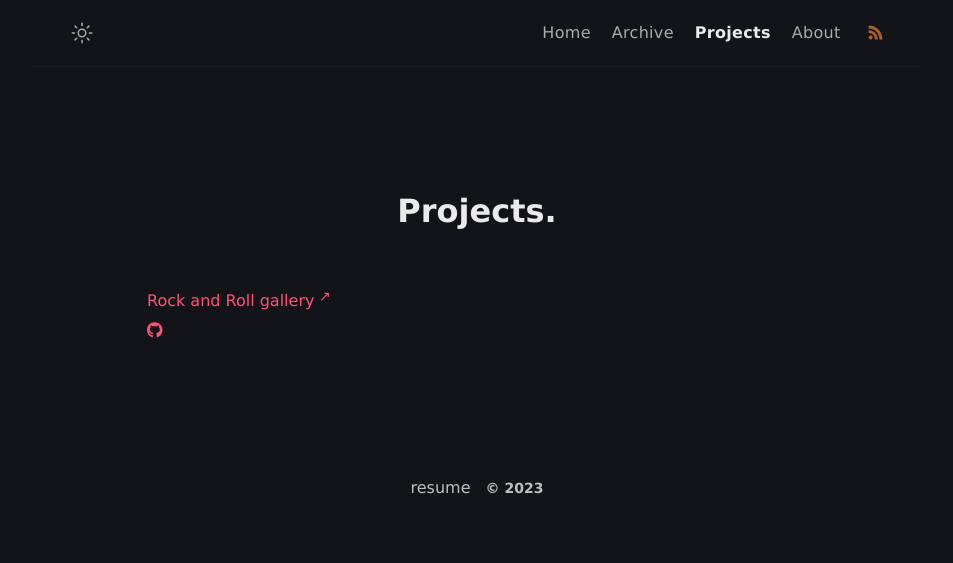
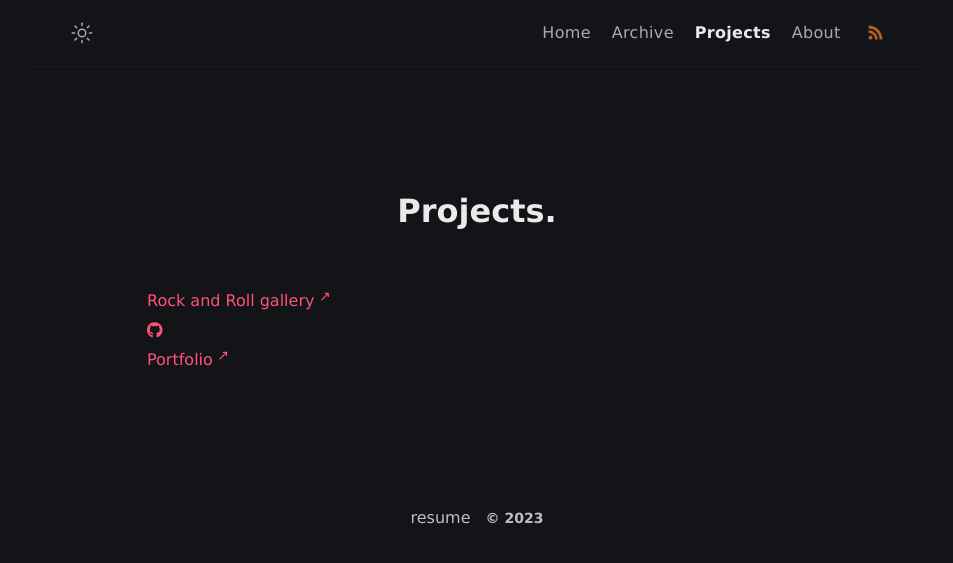
Before and after one commit to stellaWangg/personal_blog, a Jekyll site: the page built from projects.html, in a window 1280 px wide. Shown: the top 563 px of the page, without its empty margins (163-1116 px from the left). Built offline with Jekyll 4.4.1, drawn with Linux system fonts in a browser that asks for light colours; nearby versions of some CDN libraries.

Commit message:
portfolio

```diff
--- a/projects.html
+++ b/projects.html
@@ -27,5 +27,8 @@ comments: false
     <a href="www.linkedin.com/in/stellawangg">
       <i class="fa fa-brands fa-github"></i>
     </a>
+    <div class="project">
+      <a href="https://stellawang.netlify.app/" target="_blank"> Portfolio</a>
+    </div>
   </body>
 </html>
```
